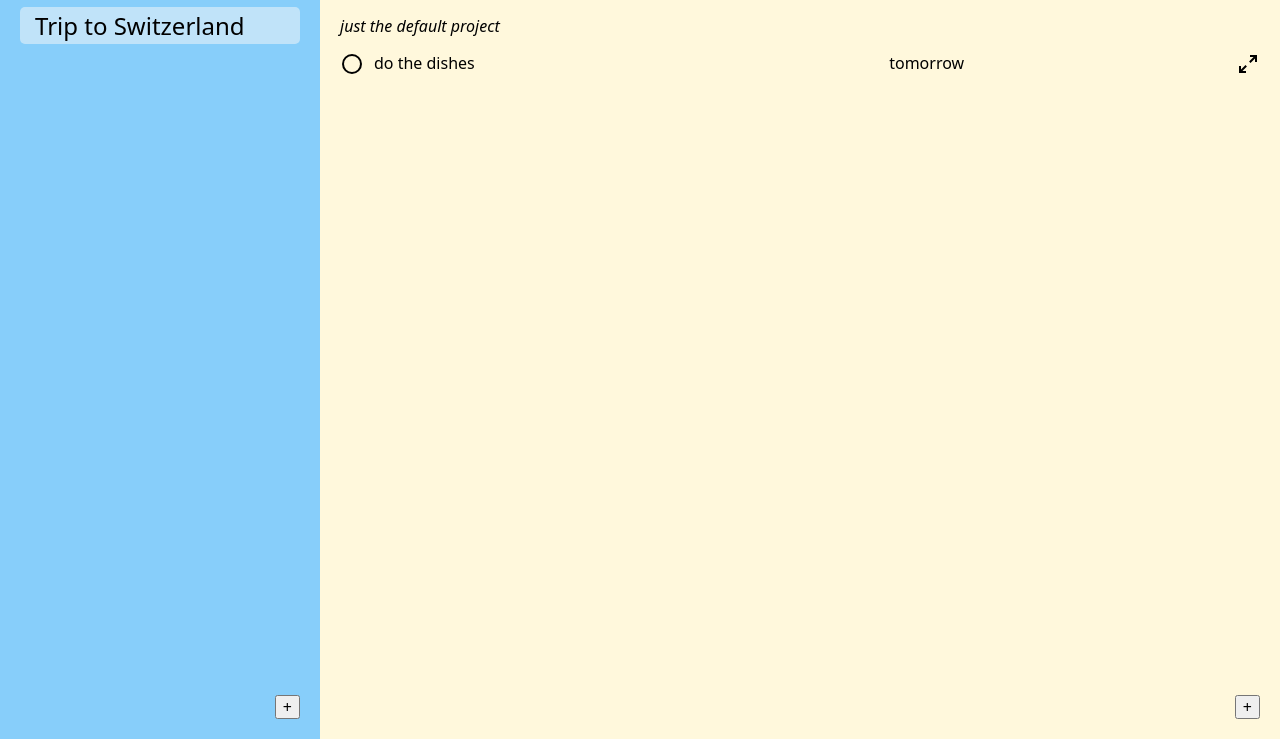
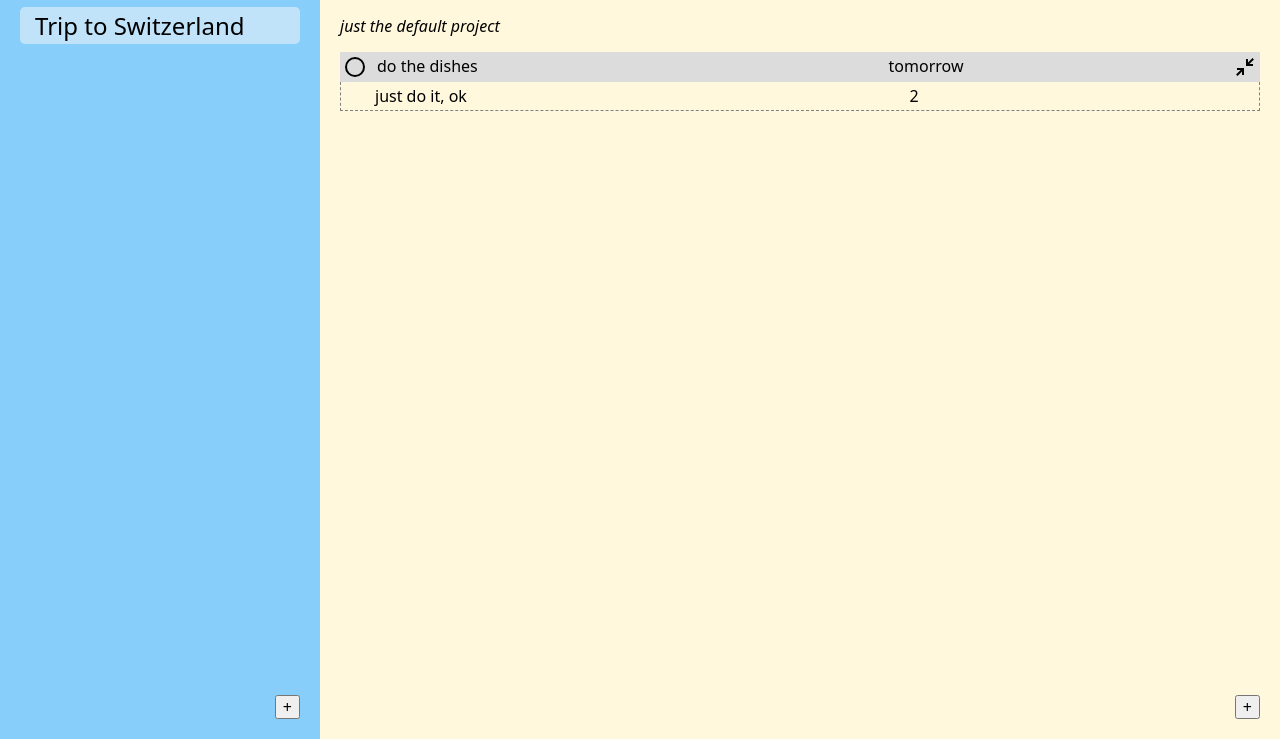
Before and after one commit to GeoFranka/odin_todo, a website built with webpack: page src/template.html in a window 1280 px wide. Both pictures are taken after a click on the button 1247 px from the left and 124 px from the top of the page. Shown: the part 61-800 px from the top of the page. Built offline with nearby package versions, Linux system fonts and the light colour scheme.

Commit message:
show details of todo in collapsible div

```diff
--- a/src/displayTodo.js
+++ b/src/displayTodo.js
@@ -1,9 +1,21 @@
 import { formatRelative } from "date-fns";
+
+function toggleDetail(e){
+    const btn = e.target;
+    btn.classList.toggle("expand");
+    btn.classList.toggle("collapse");
+    const detailDiv = btn.parentElement.parentElement.querySelector(".todo-detail");
+    detailDiv.classList.toggle("collapsed");
+}
 
 export default function displayTodo(todo){
 
     const todoDiv = document.createElement('div');
     todoDiv.classList.add("todo");
+
+    const mainDiv = document.createElement('div');
+    mainDiv.classList.add("todo-main");
+    todoDiv.appendChild(mainDiv);
 
     const doneBtn = document.createElement('button');
     doneBtn.classList.add("icon");
@@ -19,24 +31,42 @@ export default function displayTodo(todo){
             element.classList.toggle("done");
         });
     });
-    todoDiv.appendChild(doneBtn);
+    mainDiv.appendChild(doneBtn);
 
     const titleDiv = document.createElement('div');
     titleDiv.classList.add("todo-title");
     titleDiv.classList.add(todo.isDone()?"done":"undone");
     titleDiv.textContent = todo.title;
-    todoDiv.appendChild(titleDiv);
+    mainDiv.appendChild(titleDiv);
 
     const dueDateDiv = document.createElement('div');
     dueDateDiv.classList.add("due-date");
     dueDateDiv.classList.add(todo.isDone()?"done":"undone");
     const relativeDueDate = formatRelative(todo.dueDate, new Date());
     dueDateDiv.textContent = relativeDueDate.split(" at ")[0];
-    todoDiv.appendChild(dueDateDiv);
+    mainDiv.appendChild(dueDateDiv);
 
     const expandBtn = document.createElement('button');
     expandBtn.classList.add("icon", "expand");
-    todoDiv.appendChild(expandBtn);
+    expandBtn.addEventListener('click', toggleDetail);
+    mainDiv.appendChild(expandBtn);
+
+    const detailDiv = document.createElement('div');
+    detailDiv.classList.add("todo-detail", "collapsed");
+    todoDiv.appendChild(detailDiv);
+
+    // placeholder div:
+    detailDiv.appendChild(document.createElement('div'));
+
+    const descrDiv = document.createElement('div');
+    descrDiv.classList.add("todo-title");
+    descrDiv.textContent = todo.description;
+    detailDiv.appendChild(descrDiv);
+
+    const prioDiv = document.createElement('div');
+    prioDiv.classList.add("priority");
+    prioDiv.textContent = todo.priority;
+    detailDiv.appendChild(prioDiv);
 
     return todoDiv;
 
--- a/src/style.css
+++ b/src/style.css
@@ -52,11 +52,23 @@ button:hover {
     font-style: italic;
 }
 
-.todo {
+.todo-main {
     display: grid;
     grid-template-columns: 24px 3fr 2fr 24px;
     column-gap: 10px;
     align-items: center;
+    background-color: gainsboro;
+    padding: 3px;
+}
+
+.todo-detail {
+    display: grid;
+    grid-template-columns: 24px 3fr 2fr;
+    column-gap: 10px;
+    align-items: center;
+    border: 1px dashed gray;
+    border-top: none;
+    padding: 5px 0;
 }
 
 .icon {
@@ -89,3 +101,11 @@ button:hover {
 .expand {
     background-image: url(./img/arrow-expand.svg);
 }
+
+.collapse {
+    background-image: url(./img/arrow-collapse.svg);
+}
+
+.collapsed {
+    display: none;
+}
```
Also changed, not shown: src/img/arrow-collapse.svg (added).
